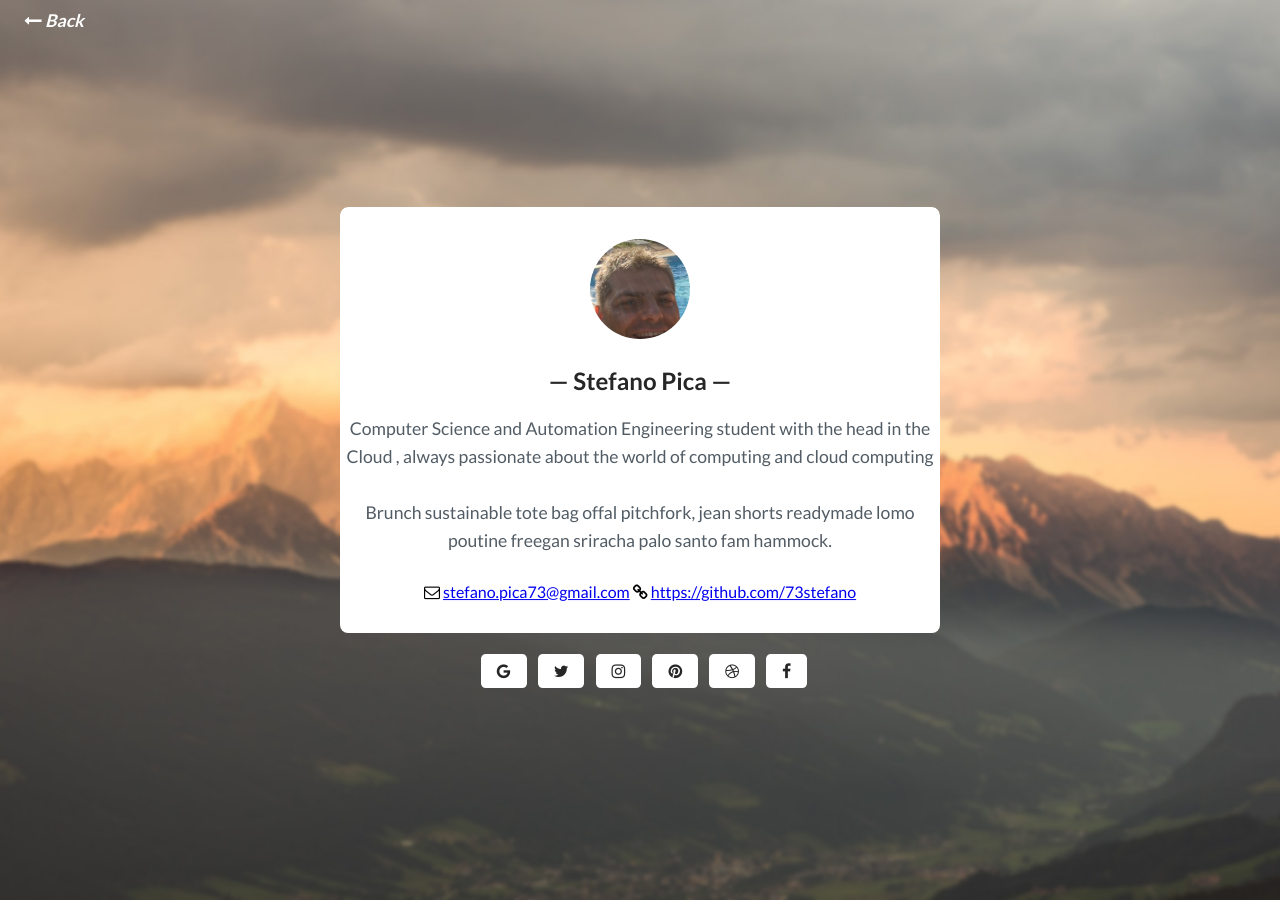
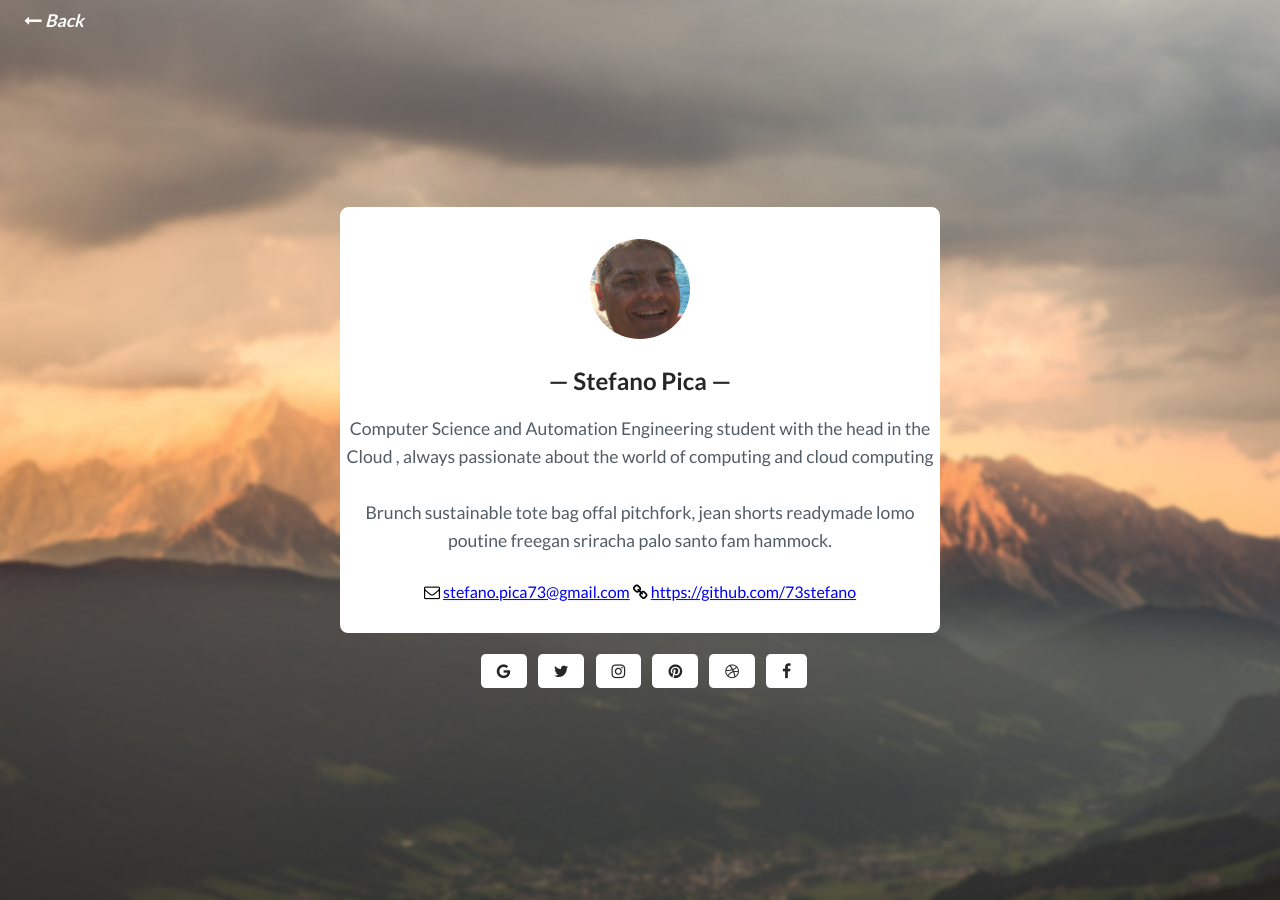
Before and after one commit to 73stefano/73stefano.github.io, a Jekyll site: the page built from _pages/about.html, in a window 1280 px wide. Built offline with Jekyll 4.4.1, drawn with Linux system fonts in a browser that asks for light colours.

Commit message:
Update _config.yml

```diff
--- a/_config.yml
+++ b/_config.yml
@@ -14,7 +14,7 @@ banner-title: banner_title # add banner title
 banner-desc: # add banner description
 
 # Author settings
-author-pic: face.jpg # your photo
+author-pic: face1.jpg # your photo
 author-name: Stefano Pica # your name
 about-author: Computer Science and Automation Engineering student with the head in the Cloud , always passionate about the world of computing and cloud computing # about author
 email: stefano.pica73@gmail.com # your email
```
